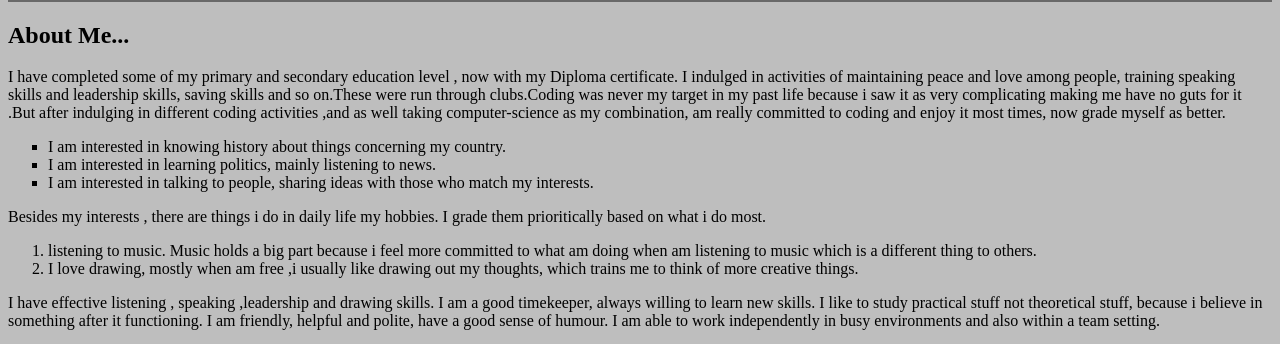
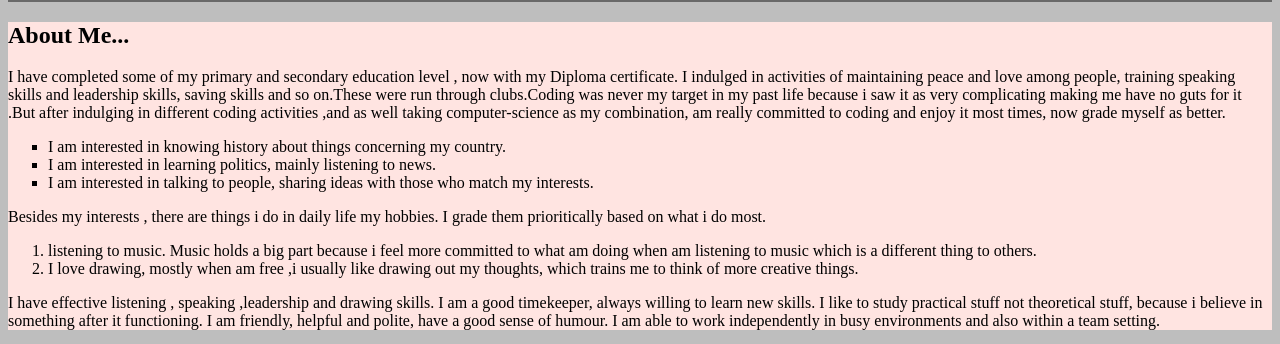
Before and after one commit to Mrenzy123/porfolio, a plain HTML site: page mypage.html in a window 1280 px wide. Shown: the part 456-800 px from the top of the page. Drawn offline with Linux system fonts and the light colour scheme.

Commit message:
style class about with a background color.

```diff
--- a/css2/mypage.css
+++ b/css2/mypage.css
@@ -15,3 +15,6 @@ h1 {
     position:relative;
     bottom : -60px;
   }
+.about {
+    background-color:#ffe4e1;
+  }
```
